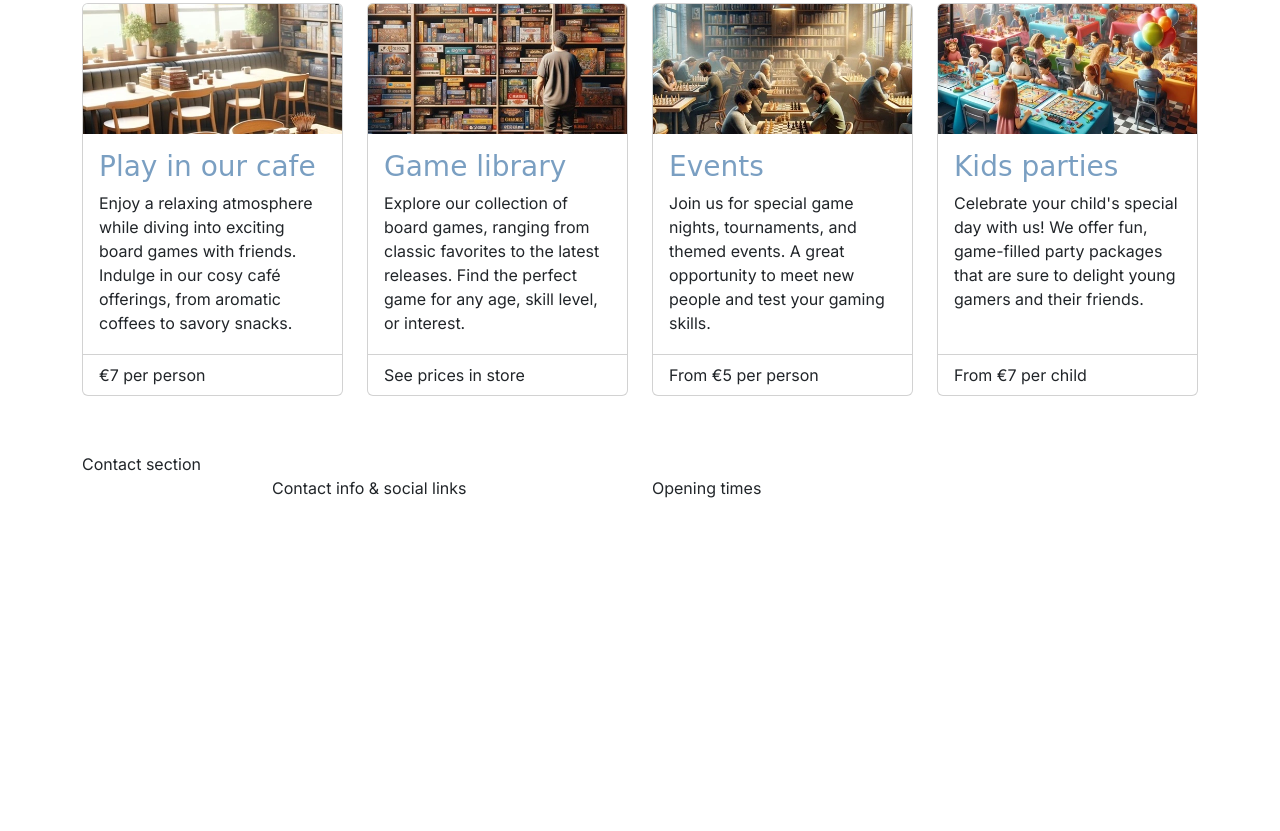
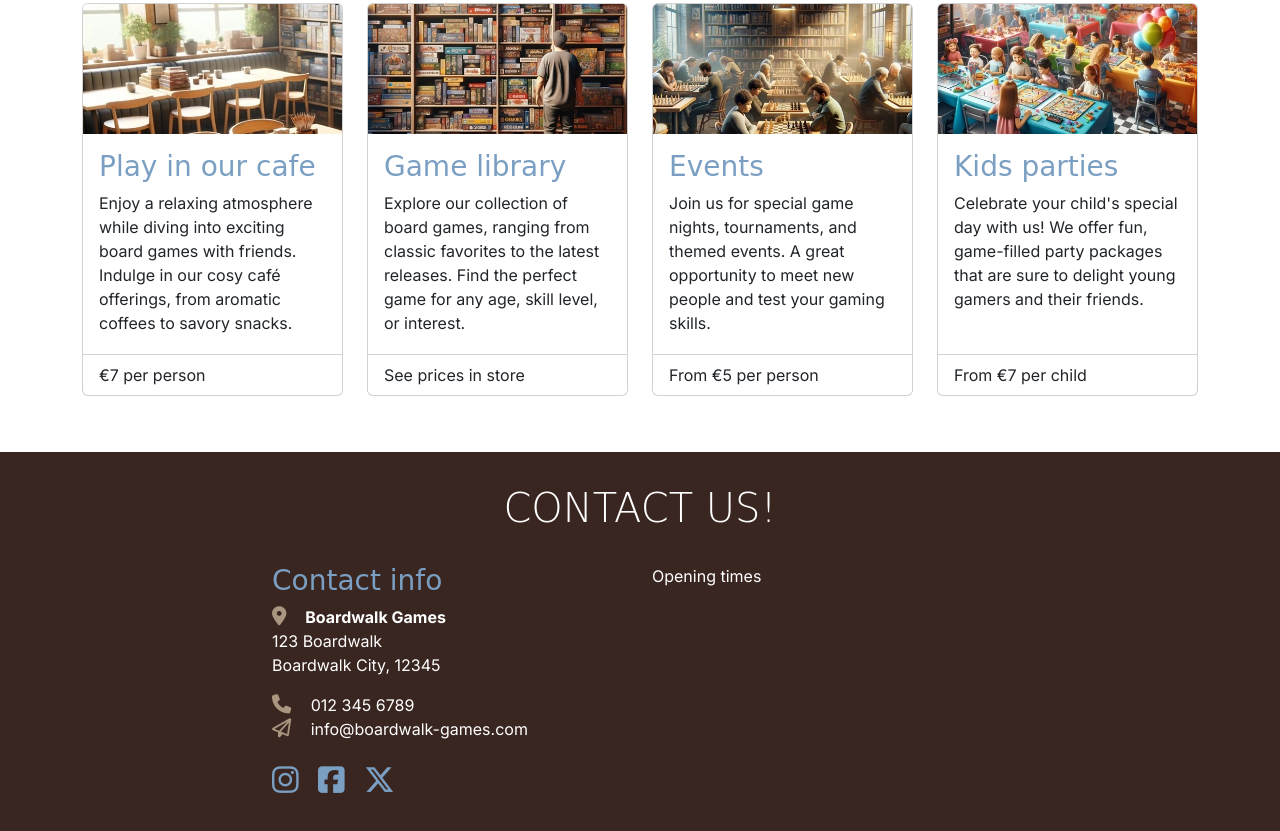
Before and after one commit to MunasheMuk2/boardwalk--games, a plain HTML site: page index.html in a window 1280 px wide. Shown: the part 656-1487 px from the top of the page. Before the commit the page ends 1156 px from the top, so only its background shows below. Drawn offline with nearby package versions, Linux system fonts and the light colour scheme; a web font is replaced by a local one.

Commit message:
Added and styled footer contact section

```diff
--- a/assets/css/style.css
+++ b/assets/css/style.css
@@ -79,6 +79,38 @@ h2 {
   border: none;
 }
 
+/* Footer/contact */
+
+#contact {
+  background-color: var(--primary-color);
+  color: white;
+  padding-bottom: 3rem;
+}
+
+#contact h2 {
+  color: white;
+}
+
+#contact .sub-heading-color{
+  color: var(--highlight-color-light);
+}
+
+#contact i {
+  color: var(--secondary-color);
+  font-size: 1.2rem;
+  margin-right: 15px;
+
+}
+
+#contact .social-links i {
+  color: var(--highlight-color-light);
+  font-size: 1.9rem;
+}
+
+#contact .social-links i:hover {
+  color: var(--secondary-color);
+  transition: color 0.3s ease-in-out;
+}
 /* Grid visualisation CSS for testing  */
 
 /* .container,
--- a/index.html
+++ b/index.html
@@ -90,7 +90,7 @@
     <header id="header" class="container section">
       <div class="row">
         <div class="col-12 col-xl-6 text-center text-xl-start">
-          <h1 class="display-3"> Boardwalk Games</h1>
+          <h1 class="display-3">Boardwalk Games</h1>
           <p class="lead display-6 sub-heading-color">
             Your next adventure is waiting!
           </p>
@@ -189,14 +189,16 @@
 
       <section id="services" class="container section">
         <div class="row">
-
           <div class="col-12 text-center">
             <h2 class="display-6">Services</h2>
           </div>
           <div class="col-12 col-md-6 col-xl-3">
             <div class="card">
-                <img src="assets/images/services-1.webp" class="card-img-top"
-                    alt="Boardwalk games cafe table by a window, stacks of boardgames can be seen on the table" >
+              <img
+                src="assets/images/services-1.webp"
+                class="card-img-top"
+                alt="Boardwalk games cafe table by a window, stacks of boardgames can be seen on the table"
+              />
               <div class="card-body">
                 <h3 class="card-title sub-heading-color">Play in our cafe</h3>
                 <p class="card-text">
@@ -212,8 +214,11 @@
           </div>
           <div class="col-12 col-md-6 col-xl-3">
             <div class="card">
-                <img src="assets/images/services-2.webp" class="card-img-top"
-                    alt="Board games stacked in bookshelves, a man can be seen browsing the shelves" />
+              <img
+                src="assets/images/services-2.webp"
+                class="card-img-top"
+                alt="Board games stacked in bookshelves, a man can be seen browsing the shelves"
+              />
               <div class="card-body">
                 <!-- bootstrap cards come as h5 by default, changed to h3 to fit project heading hierarchy -->
                 <h3 class="card-title sub-heading-color">Game library</h3>
@@ -230,7 +235,7 @@
           </div>
           <div class="col-12 col-md-6 col-xl-3">
             <div class="card">
-                <img src="assets/images/services-3.webp" class="card-img-top">
+              <img src="assets/images/services-3.webp" class="card-img-top" />
               <div class="card-body">
                 <h3 class="card-title sub-heading-color">Events</h3>
                 <p class="card-text">
@@ -246,8 +251,11 @@
           </div>
           <div class="col-12 col-md-6 col-xl-3">
             <div class="card">
-                <img src="assets/images/services-4.webp" class="card-img-top"
-                    alt="A kids party being held at Boardwalk Games" >
+              <img
+                src="assets/images/services-4.webp"
+                class="card-img-top"
+                alt="A kids party being held at Boardwalk Games"
+              />
               <div class="card-body">
                 <h3 class="card-title sub-heading-color">Kids parties</h3>
                 <p class="card-text">
@@ -261,21 +269,61 @@
               </div>
             </div>
           </div>
-
         </div>
       </section>
     </main>
 
     <!-- Footer/contact section -->
     <!-- mt-auto added to push footer to the bottom of the page -->
-    <footer class="mt-auto">
-      <div class="container">
+    <footer id="contact" class="mt-auto">
+      <div class="container section">
         <div class="row justify-content-center">
-          <div class="col-12">Contact section</div>
+          <div class="col-12 text-center">
+            <h2 class="display-6">Contact us!</h2>
+          </div>
 
           <!-- Contact info -->
           <div class="col-12 col-md-6 col-xl-4">
-            Contact info & social links
+            <h3 class="sub-heading-color">Contact info</h3>
+
+            <address>
+              <strong>
+                <i class="fa-solid fa-location-dot"></i> Boardwalk Games </strong
+              ><br />
+              123 Boardwalk<br />
+              Boardwalk City, 12345
+            </address>
+
+            <p>
+              <i class="fa-solid fa-phone"></i> 012 345 6789<br />
+              <i class="fa-regular fa-paper-plane"></i> info@boardwalk-games.com
+            </p>
+
+            <div class="social-links mt-4">
+              <a
+                href="https://www.instagram.com"
+                target="_blank"
+                aria-label="Visit our Instagram page (opens in a new tab)"
+                rel="noopener"
+                ><i class="fa-brands fa-instagram"></i
+              ></a>
+
+              <a
+                href="https://www.facebook.com"
+                target="_blank"
+                aria-label="Visit our Facebook page (opens in a new tab)"
+                rel="noopener"
+                ><i class="fa-brands fa-square-facebook"></i
+              ></a>
+
+              <a
+                href="https://www.x.com"
+                target="_blank"
+                aria-label="Visit our X feed (opens in a new tab)"
+                rel="noopener"
+                ><i class="fa-brands fa-x-twitter"></i
+              ></a>
+            </div>
           </div>
           <!-- Opening times -->
           <div class="col-12 col-md-6 col-xl-4">Opening times</div>
```
Lines whose indentation alone changed are shown as unchanged.
